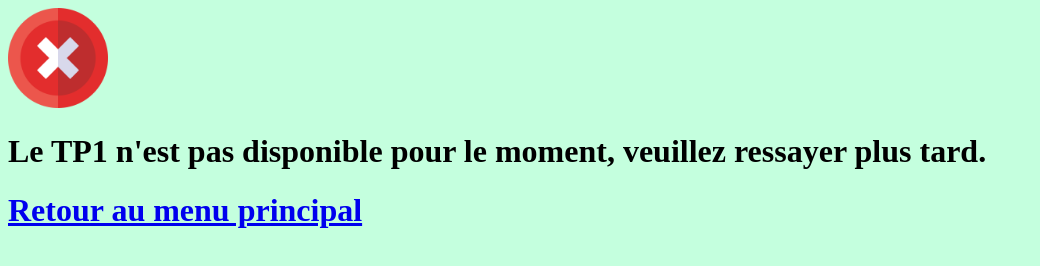
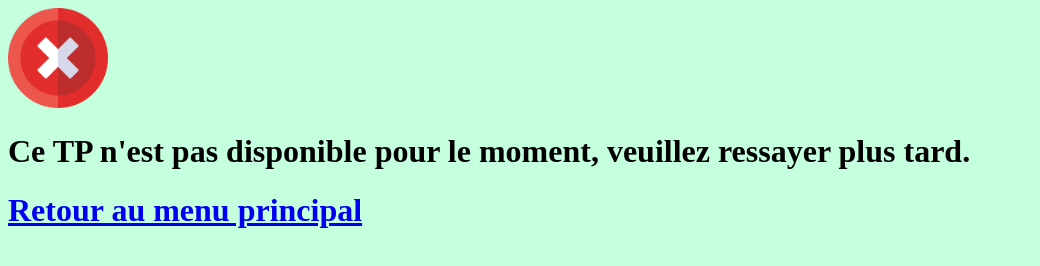
Before and after one commit to Aoyub/REPERTOIRE-DE-TD-Ayoub-EL-MOUMEN, a plain HTML site: page nan.html in a window 1280 px wide. Shown: the whole page, without its empty margins (0-1040 px from the left). Drawn offline with Linux system fonts and the light colour scheme.

Commit message:
Update nan.html

```diff
--- a/nan.html
+++ b/nan.html
@@ -6,8 +6,9 @@
     <title>Erreur</title>
 </head>
 <body bgcolor="C4FFDE">
-    <img src="E.jpg" height="100" width="100"><h1>Le TP1 n'est pas disponible pour le moment, veuillez ressayer plus tard.</h1>
+    <img src="E.jpg" height="100" width="100"><h1>Ce TP n'est pas disponible pour le moment, veuillez ressayer plus tard.</h1>
     <h1><a href="index.html">Retour au menu principal</a></h1>
 
 </body>
+
 </html>
```
